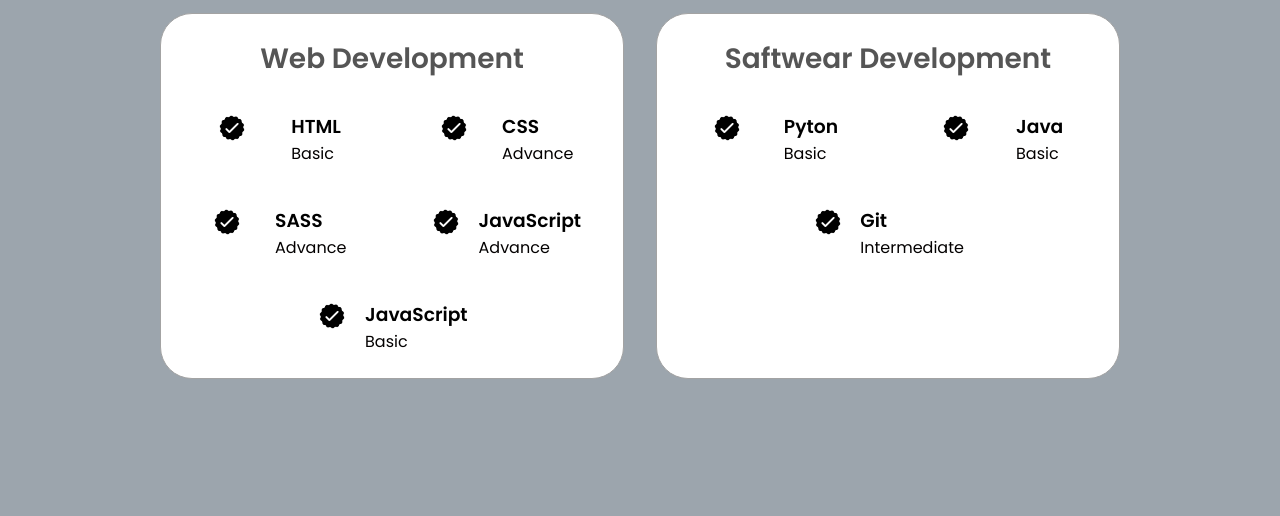
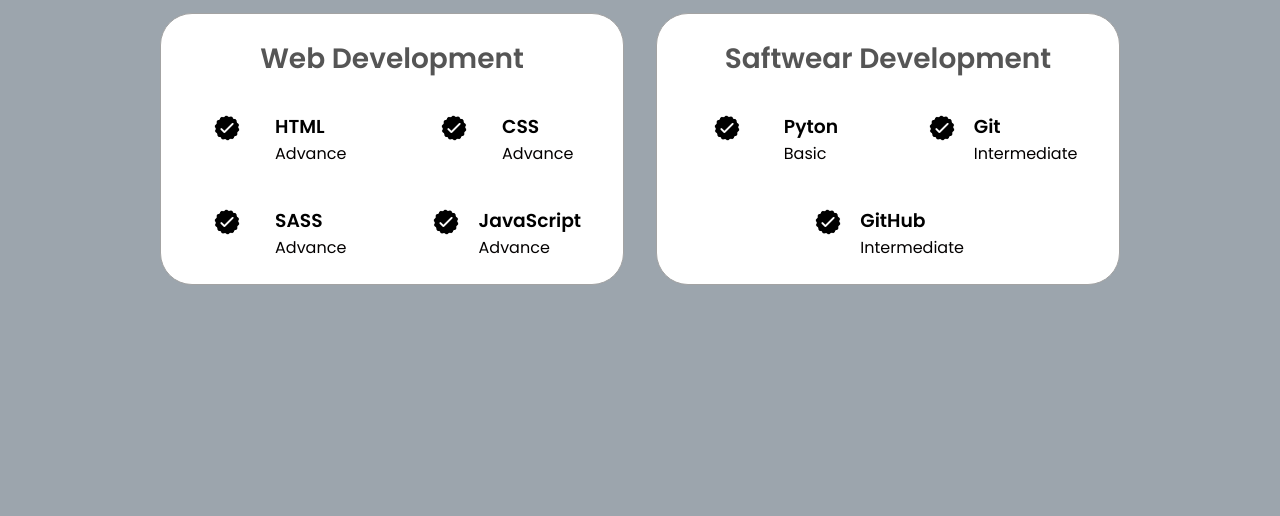
Before and after one commit to HakimaNoori/APP-Web-Final-Project, a plain HTML site: page skill.html in a window 1280 px wide. Shown: the part 284-800 px from the top of the page. Drawn offline with Linux system fonts and the light colour scheme.

Commit message:
change skill

```diff
--- a/skill.html
+++ b/skill.html
@@ -34,7 +34,7 @@
                             <img src="./image/checkmark.png" alt="Experience icon" class="icon">
                             <div>
                                 <h3>HTML</h3>
-                                <p>Basic</p>
+                                <p>Advance</p>
                             </div>
                         </article>
                         <article>
@@ -58,13 +58,6 @@
                                 <p>Advance</p>
                             </div>
                         </article>
-                        <article>
-                            <img src="./image/checkmark.png" alt="Experience icon" class="icon">
-                            <div>
-                                <h3>JavaScript</h3>
-                                <p>Basic</p>
-                            </div>
-                        </article>
                     </div>
                 </div>
                 <div class="details-container">
@@ -80,14 +73,14 @@
                         <article>
                             <img src="./image/checkmark.png" alt="Experience icon" class="icon">
                             <div>
-                                <h3>Java</h3>
-                                <p>Basic</p>
+                                <h3>Git</h3>
+                                <p>Intermediate</p>
                             </div>
                         </article>
                         <article>
                             <img src="./image/checkmark.png" alt="Experience icon" class="icon">
                             <div>
-                                <h3>Git</h3>
+                                <h3>GitHub</h3>
                                 <p>Intermediate</p>
                             </div>
                         </article>
```
